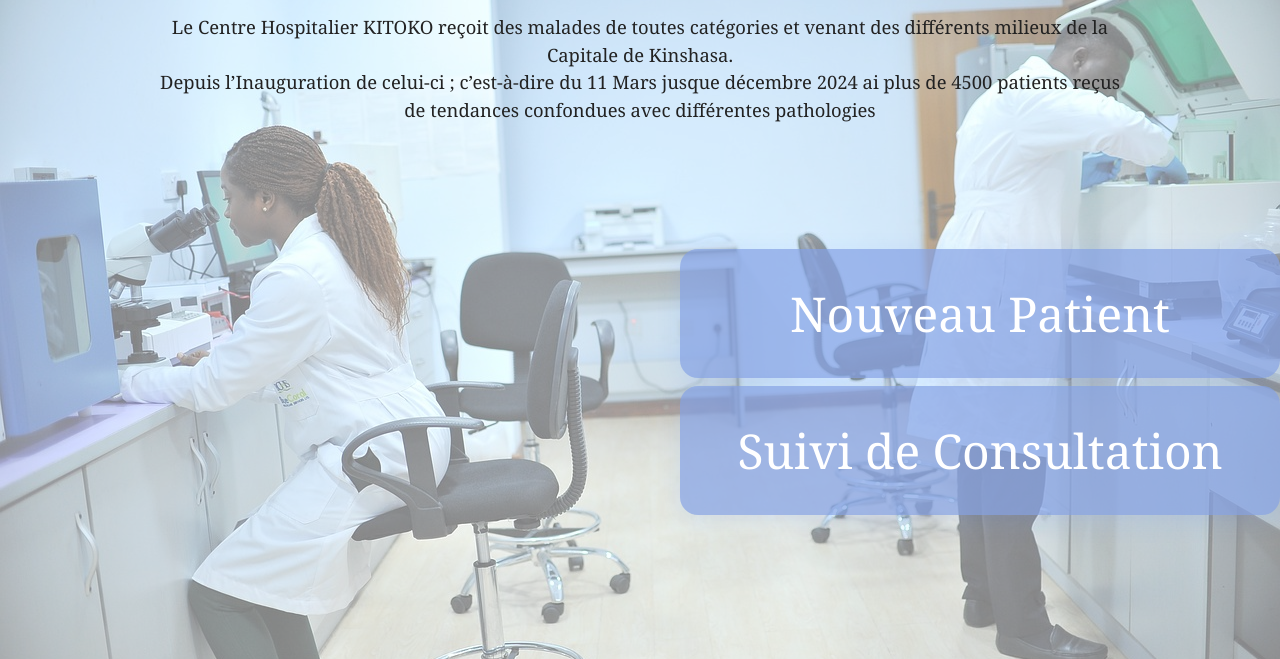
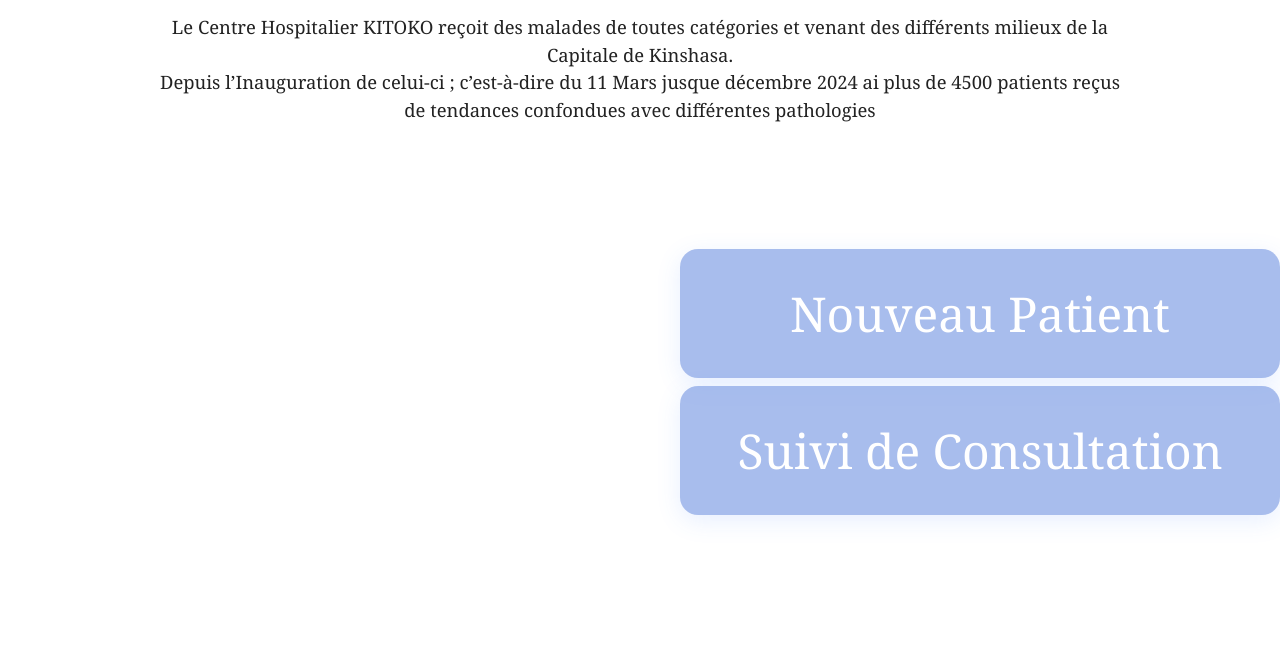
Before and after one commit to Nalyn91/Centre-Hospitalier, a plain HTML site: page index.html in a window 1280 px wide. Shown: the part 141-800 px from the top of the page. Drawn offline with Linux system fonts and the light colour scheme.

Commit message:
Add files via upload

```diff
--- a/index.html
+++ b/index.html
@@ -24,7 +24,6 @@
 
   <!-- Main Section with Background Image -->
   <main class="main-content">
-    <div class="background-image"></div>
     <section class="center-info">
       <h1 class="center-title">CENTRE HOSPITALIER KITOKO</h1>
       <p class="center-description">
```
